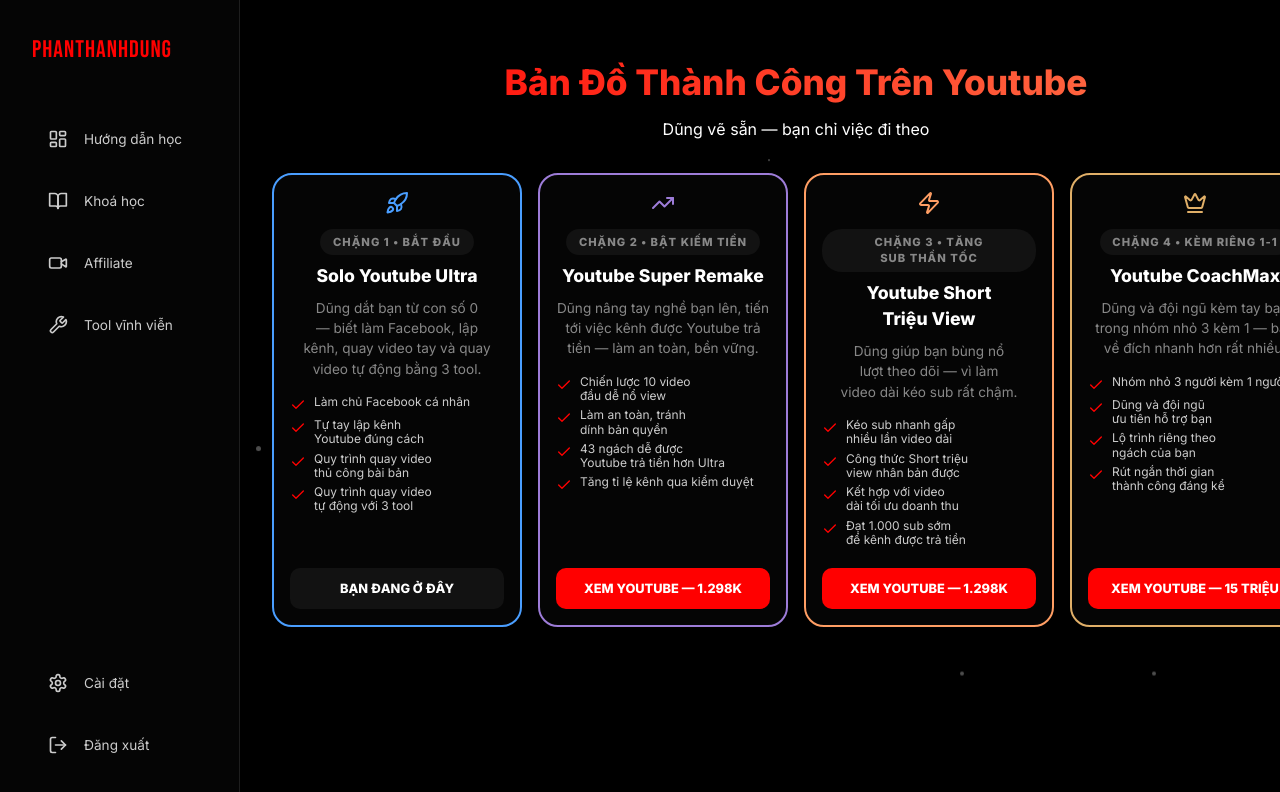
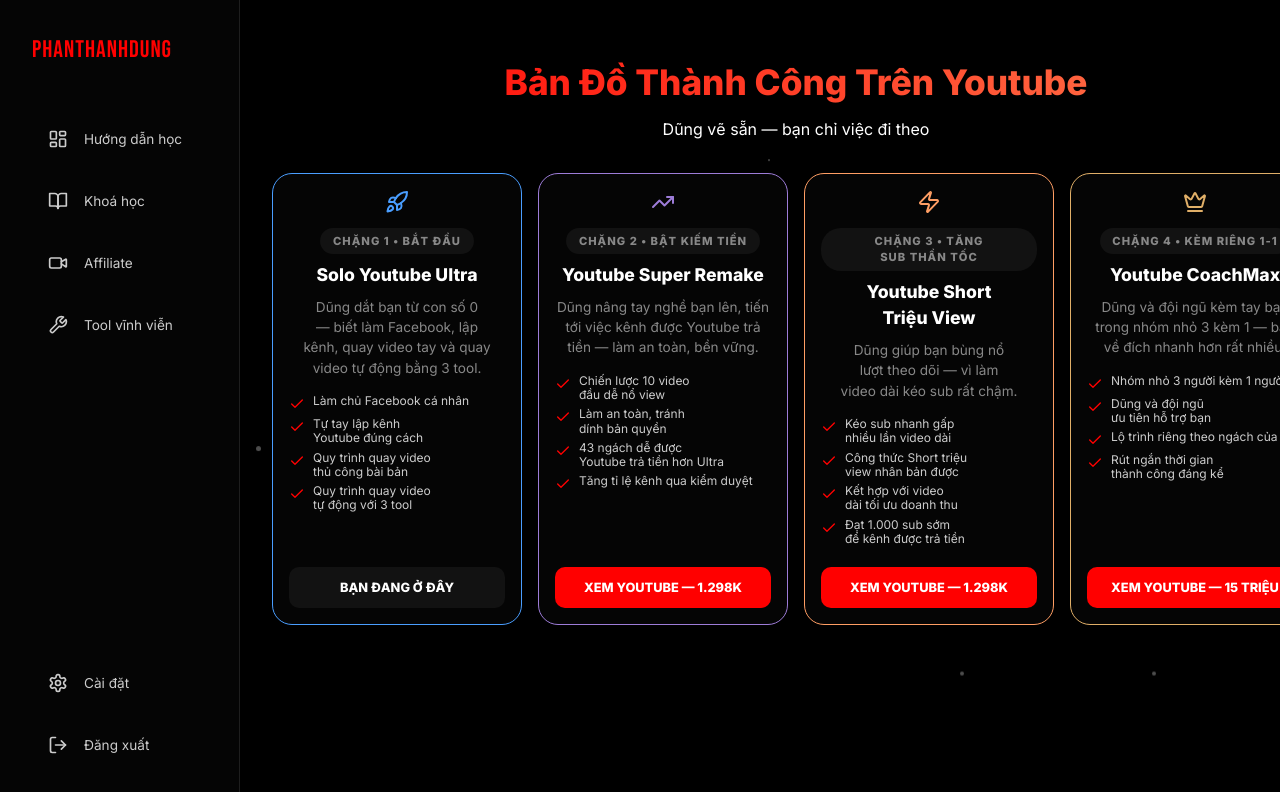
Before and after one commit to trungnguyen1592/app-phanthanhdung, a React (Vite) app: page /learning in a window 1280 px wide. Shown: the top 792 px of the page. Built offline with nearby package versions, Linux system fonts and the light colour scheme.

Commit message:
Chore: Make course card borders thinner

```diff
--- a/src/styles/LearningGuide.css
+++ b/src/styles/LearningGuide.css
@@ -31,7 +31,7 @@
   background: #050505;
   padding: 1rem;
   border-radius: 20px;
-  border: 2px solid var(--border-color);
+  border: 1px solid var(--border-color);
   display: flex;
   flex-direction: column;
   align-items: center;
```
